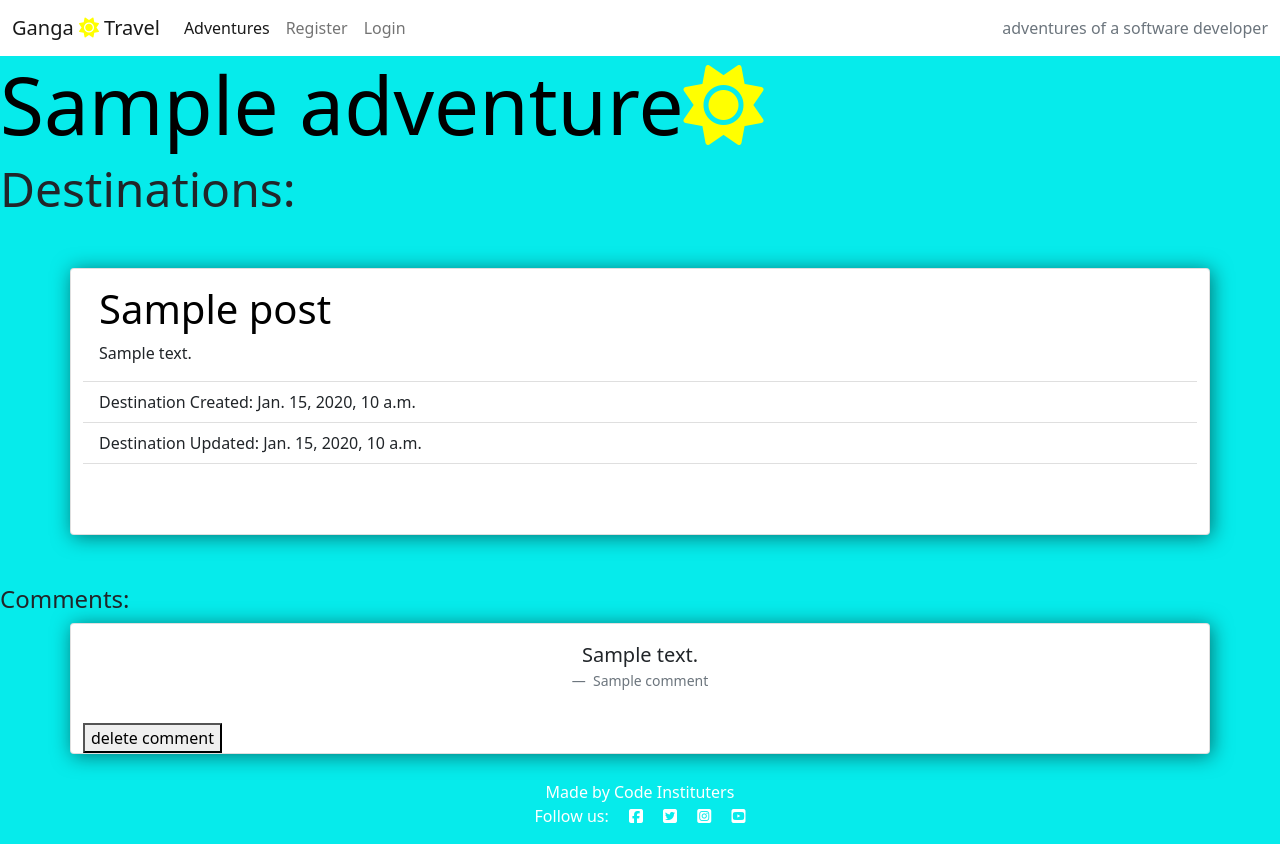
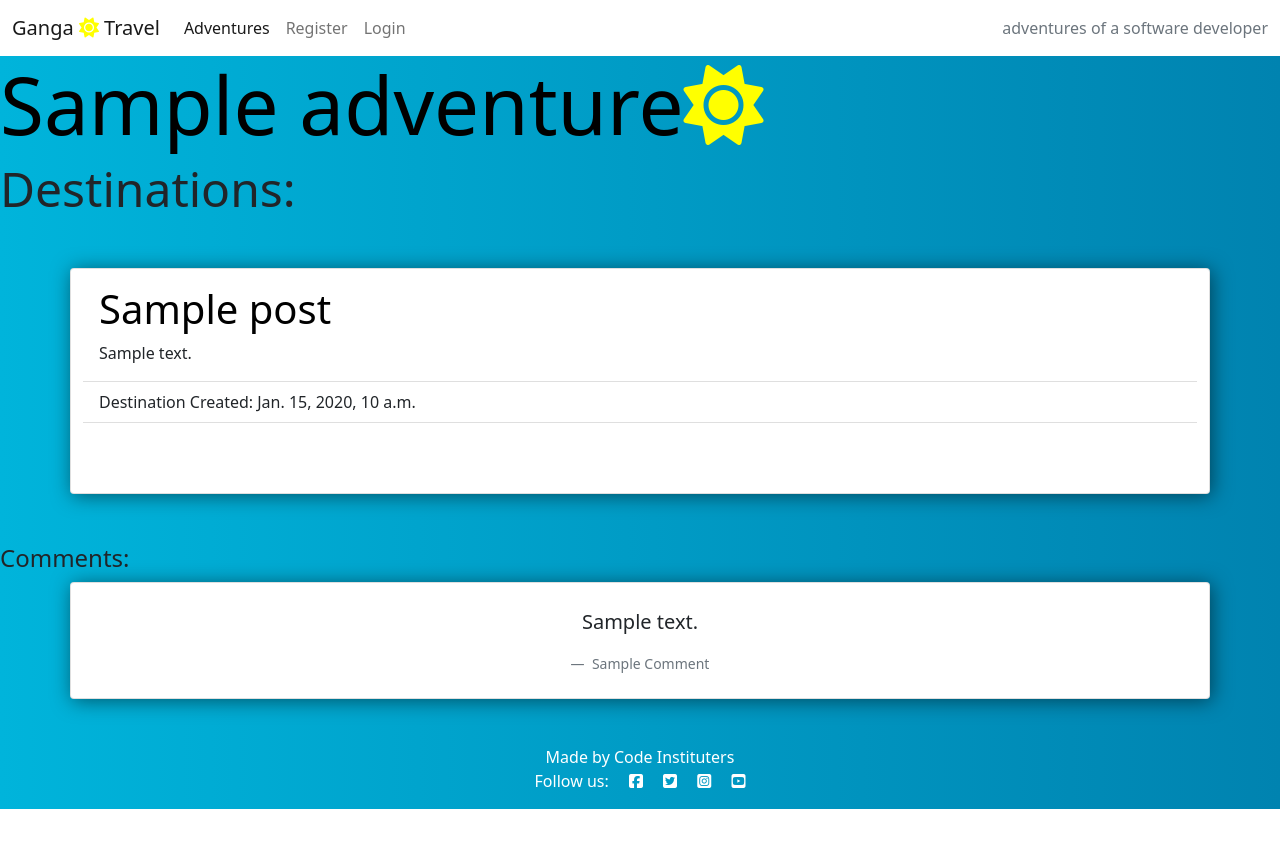
Before and after one commit to Jesdah/ganga_travel, a Django app: page /1/1/ in a window 1280 px wide. After the commit the page ends 809 px from the top, so only its background shows below. Run offline with Django 4.2, Linux system fonts and the light colour scheme; tables that the repository leaves empty hold one stand-in row (values such as "Sample post"); some libraries are stand-ins or nearby versions.

Commit message:
add background styling to body element

```diff
--- a/blog/views.py
+++ b/blog/views.py
@@ -121,7 +121,7 @@ def add_comment(request, adventure_id, author_id, *args, **kwargs):
 def delete_comment(request, adventure_id, comment_id, author_id, *args, **kwargs):
     comment= get_object_or_404(Comment, id=comment_id)
     # user = get_object_or_404(User, pk=author_id)
-    if comment.name == request.user:
+    if comment.name == request.user.username:
         comment.delete()
         return HttpResponseRedirect(reverse('adventure_detail', args=[adventure_id,author_id]))
     else:
--- a/static/css/style.css
+++ b/static/css/style.css
@@ -1,5 +1,7 @@
+/* Found this style att:
+https://www.makeuseof.com/css-background-gradients/ */
 body {
-    background-color: rgb(6, 235, 235);
+    background-image: linear-gradient(to right, #00b4db, #0083b0);
 }
 
 .fixed-card {
@@ -62,10 +64,22 @@ body {
     color: red;
 }
 
+.post-button{
+    margin-top: 20px;
+}
+
 .comment {
     filter: drop-shadow(2px 2px 10px rgba(0,0,0,.5));
     margin-top: 10px;
     margin-bottom: 10px;
+}
+
+#comment-delete-btn{
+    display: flex;
+    align-items: center;
+    text-decoration: none;
+    font-size: larger;
+    color: red;
 }
 
 @media screen and (max-width: 500px) {
@@ -82,4 +96,8 @@ body {
         margin-left: 0;
         margin-right: 0;
     }
+    .post-button{
+        display: flex;
+        justify-content: center;
+    }
 }
--- a/templates/post.html
+++ b/templates/post.html
@@ -16,8 +16,12 @@
       <p class="card-text">{{ post.content }}</p>
     </div>
     <ul class="list-group list-group-flush">
+      {% if post.updated_on == post.created_on %}
+      <li class="list-group-item">Destination Created: {{ post.created_on }}</li>
+      {% else %}
       <li class="list-group-item">Destination Created: {{ post.created_on }}</li>
       <li class="list-group-item">Destination Updated: {{ post.updated_on }}</li>
+      {% endif %}
     </ul>
     <div class="card-buttons d-flex justify-content-evenly align-items-center">
     {% if perms.blog.edit_post %}
@@ -35,35 +39,39 @@
 <h4>Comments: </h4>
 {% for comment in comments %}
 <div class="card container-fluid container-sm comment">
-    <div class="card-body text-center">
-        <figure>
+    <div class="card-body text-center d-flex bd-highlight">
+        <figure class="p-2 w-100 bd-highlight align-self-center" style="margin: 0;">
             <blockquote class="blockquote">
             <p>{{ comment.body }}</p>
             </blockquote>
-            <figcaption class="blockquote-footer">
+            <figcaption class="blockquote-footer" style="margin: 0; text-transform: capitalize;">
             {{ comment.name}}
             </figcaption>
         </figure>
-    </div>
-    <a href="{% url 'delete_comment' adventure.id user.id comment.id %}"><button>delete comment</button></a>
-</div>
+      {% if comment.name == user.username %}
+      <a href="{% url 'delete_comment' adventure.id user.id comment.id %}" class="p-2 flex-shrink-1 bd-highlight" id="comment-delete-btn"><i class="fa-regular fa-circle-xmark"></i></a>
+      {% endif %}
+      </div>
+  </div>
 {% endfor %}
 
 <div class="d-flex justify-content-end justify-content-around" >
-  {% if perms.blog.add_comment%}
+  {% if perms.blog.add_comment %}
 <a href="{% url 'add_comment' adventure.id user.id %}" class="card-link"><button type="button" class="btn btn-success">Comment <i class="fa-solid fa-comments"></i></button></a>
   {% endif %}
 </div>
 
+<div class="post-button">
 {% if perms.blog.add_post %}
-<button type="submit" class="btn btn-success" id="addPostBtn">New Destination</button>
+<button type="submit" class="btn btn-primary" id="addPostBtn">New Destination</button>
 {% endif %}
+</div>
 <div id="addPostModal">
-  <h3 class="display-1">Add Post</h3>
+  <h3 class="display-1">New Destination</h3>
   <form method="POST" class="container" style="width: 50%;" enctype="multipart/form-data">
       {{ post_form|crispy }}
       {% csrf_token %}
-      <button type="submit" class="btn btn-success close">Add</button>
+      <button type="submit" class="btn btn-success close" style="width: 100px; margin-top: 10px;"><i class="fa-regular fa-paper-plane"></i></button>
   </form>
 </div>
 
```
